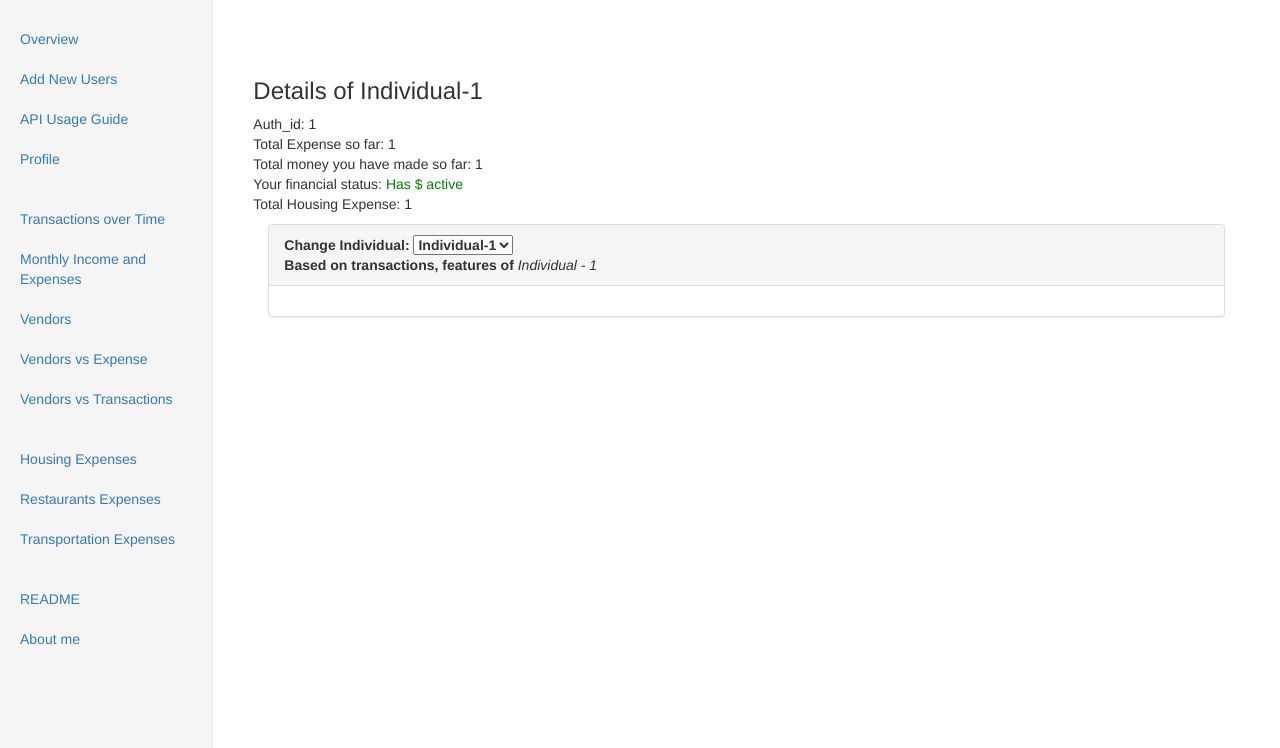
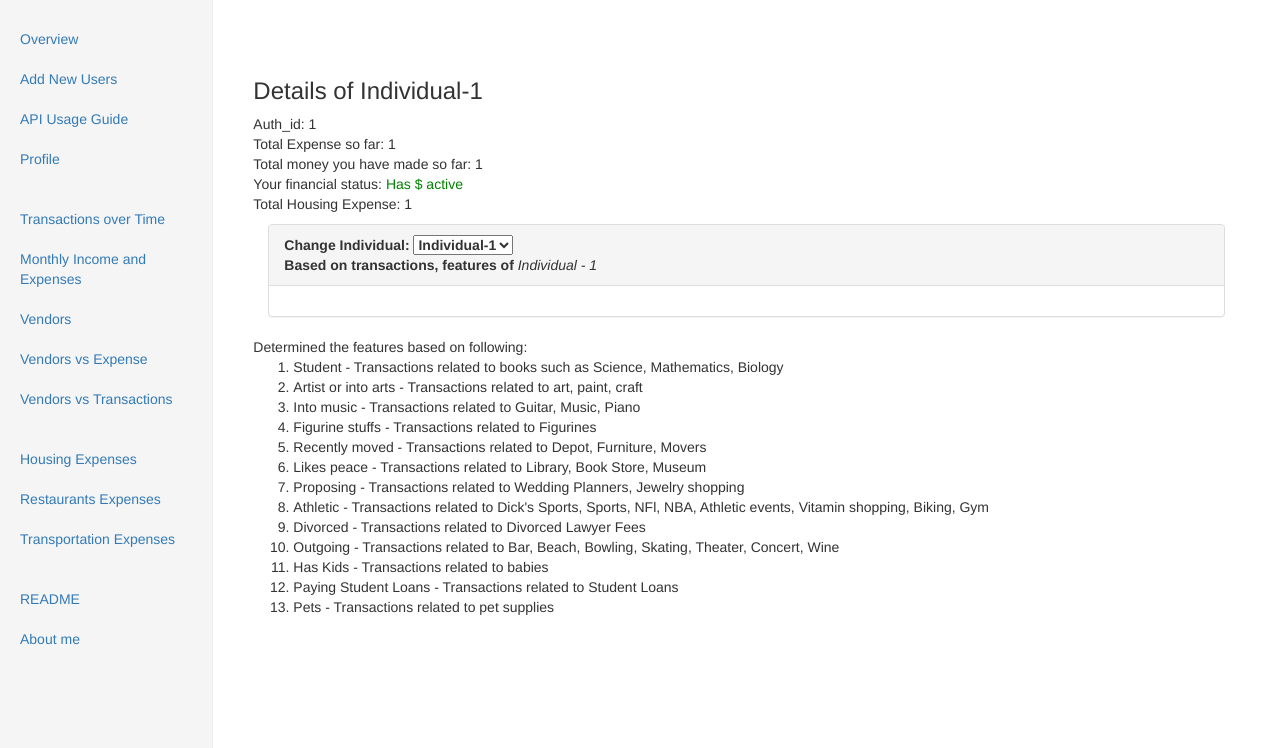
Before and after one commit to hkdahal/Un-BreakiFi, a Django app: template SystemApp/templates/SystemApp/pages/profile.html in a window 1280 px wide. Shown: the part 52-800 px from the top of the page. Run offline with Django 3.2, Linux system fonts and the light colour scheme; the template is opened without the code that fills it: most values are stand-ins (such as "Sample title", 1, 10 or a date in 2020); some libraries are stand-ins or nearby versions.

Commit message:
final description

```diff
--- a/SystemApp/manual_features.py
+++ b/SystemApp/manual_features.py
@@ -92,7 +92,7 @@ def is_student(user_id):
             Q(name__contains='Mathematics Book') |
             Q(name__contains='Biology Book')
         )
-    ).filter(~Q(name__contains='Museum')) # getting rid of 'Art Museum'
+    )
     return bool(student_related_transactions)
 
 
@@ -103,7 +103,7 @@ def is_an_artist(user_id):
             Q(name__contains='Paint') |
             Q(name__contains='Craft')
         )
-    )
+    ).filter(~Q(name__contains='Museum'))  # getting rid of 'Art Museum'
     return bool(art_related_transactions)
 
 
--- a/SystemApp/templates/SystemApp/pages/profile.html
+++ b/SystemApp/templates/SystemApp/pages/profile.html
@@ -133,7 +133,51 @@
             </div>
         </div>
 
+        Determined the features based on following:
+        <ol>
+            <li>
+                Student - Transactions related to books such as Science, Mathematics, Biology
+            </li>
+            <li>
+                Artist or into arts - Transactions related to art, paint, craft
+            </li>
+            <li>
+                Into music - Transactions related to Guitar, Music, Piano
+            </li>
+            <li>
+                Figurine stuffs - Transactions related to Figurines
+            </li>
+            <li>
+                Recently moved - Transactions related to Depot, Furniture, Movers
+            </li>
+            <li>
+                Likes peace - Transactions related to Library, Book Store, Museum
+            </li>
+            <li>
+                Proposing - Transactions related to Wedding Planners, Jewelry shopping
+            </li>
+            <li>
+                Athletic - Transactions related to Dick's Sports, Sports, NFl, NBA, Athletic events, Vitamin shopping, Biking, Gym
+            </li>
+            <li>
+                Divorced - Transactions related to Divorced Lawyer Fees
+            </li><li>
+                Outgoing - Transactions related to Bar, Beach, Bowling, Skating, Theater, Concert, Wine
+            </li>
+            <li>
+                Has Kids - Transactions related to babies
+            </li>
+            <li>
+                Paying Student Loans - Transactions related to Student Loans
+            </li><li>
+                Pets - Transactions related to pet supplies
+            </li>
 
+
+
+
+
+        </ol>
         </p>
     </div>
 {% endblock %}
```
